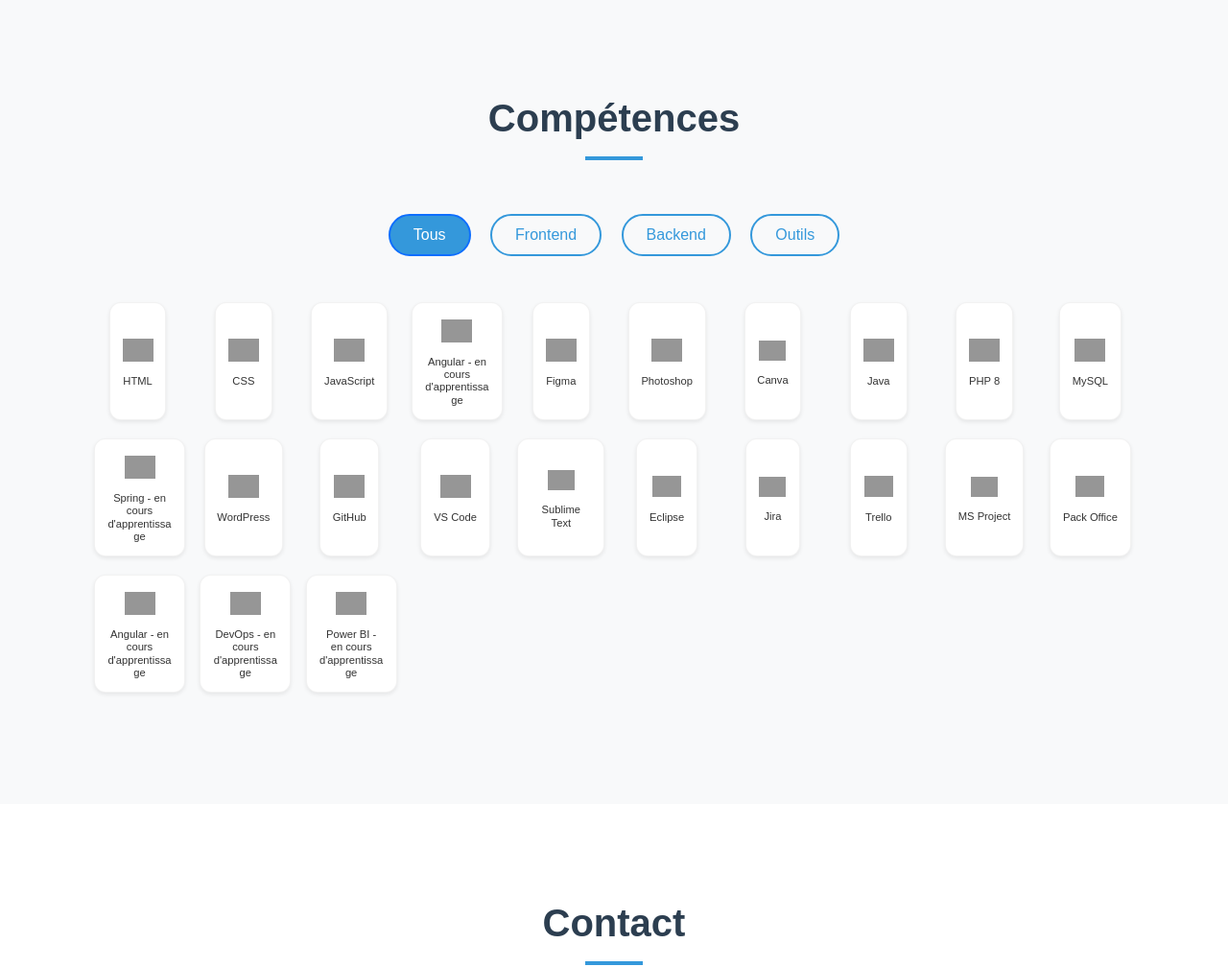
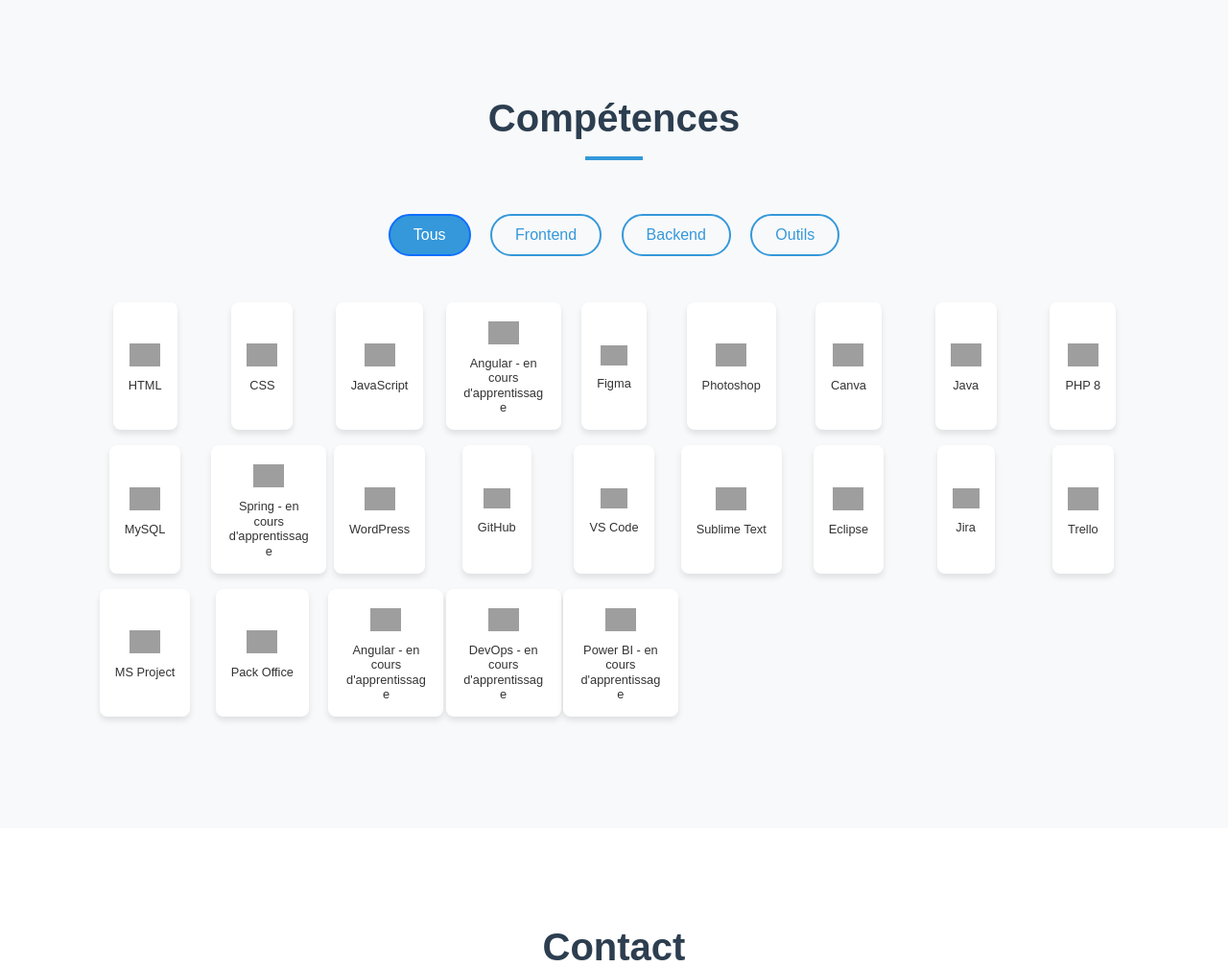
Before and after one commit to Jacque004/jacques-website, a PHP site: page /index.html in a window 1280 px wide. Shown: the part 5299-6307 px from the top of the page at 96% size. Run offline with PHP 8.4, Linux system fonts and the light colour scheme; grey boxes are pictures that could not be loaded.

Commit message:
Update style.css

```diff
--- a/style.css
+++ b/style.css
@@ -255,47 +255,37 @@
 
 .skills-grid {
     display: grid;
-    grid-template-columns: repeat(auto-fit, minmax(90px, 1fr));
-    gap: 1.2rem;
+    grid-template-columns: repeat(auto-fit, minmax(100px, 1fr));
+    gap: 1rem;
     padding: 1rem;
     justify-items: center;
 }
 
 .skill {
     text-align: center;
-    padding: 0.8rem;
+    padding: 1rem;
     background: var(--light-text);
-    border-radius: 12px;
-    box-shadow: 0 2px 4px rgba(0, 0, 0, 0.08);
-    transition: all var(--transition-speed);
+    border-radius: var(--border-radius);
+    box-shadow: var(--box-shadow);
+    transition: transform var(--transition-speed);
     display: flex;
     flex-direction: column;
     align-items: center;
     justify-content: center;
-    min-height: 95px;
-    max-width: 95px;
+    min-height: 120px;
+    max-width: 120px;
     margin: 0 auto;
-    border: 1px solid rgba(0, 0, 0, 0.05);
 }
 
 .skill:hover {
-    transform: translateY(-3px);
-    box-shadow: 0 4px 8px rgba(0, 0, 0, 0.12);
-    border-color: var(--secondary-color);
+    transform: translateY(-5px);
 }
 
 .skill img {
     width: 32px;
     height: 32px;
-    margin-bottom: 0.6rem;
+    margin-bottom: 0.5rem;
     object-fit: contain;
-    filter: brightness(0.95);
-    transition: all var(--transition-speed);
-}
-
-.skill:hover img {
-    filter: brightness(1);
-    transform: scale(1.05);
 }
 
 .skill i {
@@ -306,55 +296,57 @@
 
 .skill p {
     margin: 0;
-    font-size: 0.7rem;
+    font-size: 0.8rem;
     color: var(--text-color);
     line-height: 1.2;
     word-wrap: break-word;
     max-width: 100%;
-    font-weight: 500;
 }
 
 /* Ajustements spécifiques pour certaines icônes */
-.skill img[alt="Sublime Text"] {
-    width: 30px;
-    height: 30px;
-    padding: 1px;
+.skill img[alt="WordPress"] {
+    width: 32px;
+    height: 32px;
 }
 
-.skill img[alt="Eclipse"] {
+.skill img[alt="Figma"] {
+    width: 28px;
+    height: 28px;
+}
+
+.skill img[alt="Angular"] {
     width: 32px;
     height: 32px;
-    padding: 1px;
+}
+
+.skill img[alt="Spring"] {
+    width: 32px;
+    height: 32px;
+}
+
+.skill img[alt="GitHub"] {
+    width: 28px;
+    height: 28px;
+}
+
+.skill img[alt="VS Code"] {
+    width: 28px;
+    height: 28px;
+}
+
+.skill img[alt="Power BI"] {
+    width: 32px;
+    height: 32px;
 }
 
 .skill img[alt="Jira"] {
-    width: 30px;
-    height: 30px;
-    padding: 1px;
-}
-
-.skill img[alt="Trello"] {
-    width: 32px;
-    height: 32px;
-    padding: 1px;
-}
-
-.skill img[alt="MS Project"] {
-    width: 30px;
-    height: 30px;
-    padding: 1px;
+    width: 28px;
+    height: 28px;
 }
 
 .skill img[alt="Pack Office"] {
     width: 32px;
     height: 32px;
-    padding: 1px;
-}
-
-.skill img[alt="Canva"] {
-    width: 30px;
-    height: 30px;
-    padding: 1px;
 }
 
 /* Contact */
```
Also changed, not shown: other parts of style.css (+6 -25 lines).
